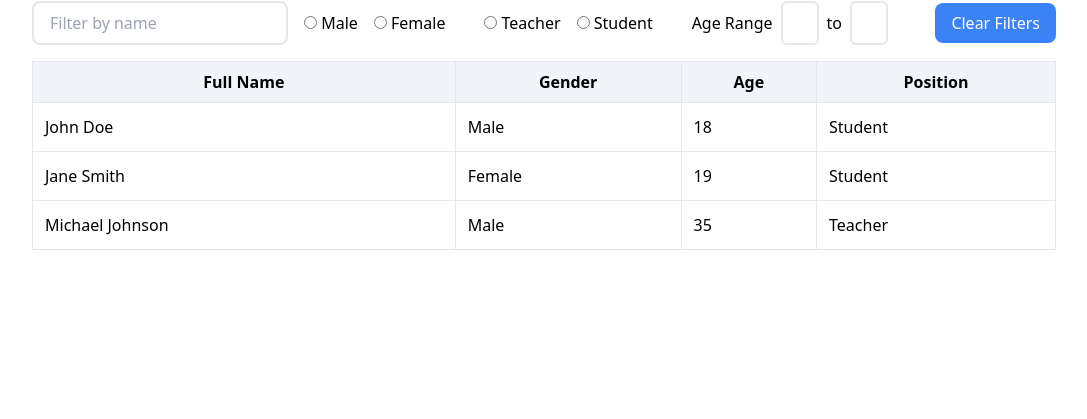
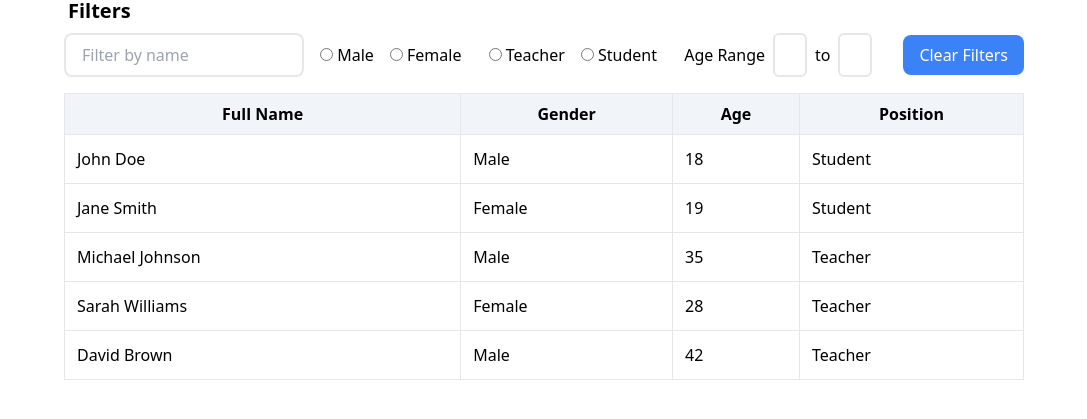
Before and after one commit to danlabrador/univ-data-table, a plain HTML site: page index.html in a window 1280 px wide. Shown: the part 759-1178 px from the top of the page, without its empty margins (96-1183 px from the left). Before the commit the page ends 1073 px from the top, so only its background shows below. Drawn offline with nearby package versions, Linux system fonts and the light colour scheme.

Commit message:
docs: add proper documentation

```diff
--- a/index.html
+++ b/index.html
@@ -8,7 +8,7 @@
     <script type="module" src="./scripts/index.js"></script>
   </head>
   <body>
-    <div class="max-w-screen-lg mx-auto">
+    <div class="max-w-screen-lg mx-auto p-8">
       <h1
         class="title font-black text-6xl text-slate-700 mt-12 mb-6 text-center"
       >
@@ -76,6 +76,8 @@
                 name="age"
                 class="block border-2 w-full p-2 rounded-md"
                 required
+                min="0"
+                max="150"
               />
             </div>
           </div>
--- a/scripts/addEventListeners.js
+++ b/scripts/addEventListeners.js
@@ -1,6 +1,11 @@
 /**
  * Creates a new delegate object, adds it to the delegates array,
  * and renders a new row in the table.
+ *
+ * @module scripts/addEventListeners
+ *
+ * @param {Array} delegates - The array of delegate objects to be filtered.
+ * @param {HTMLTableSectionElement} tableBody - The table body element to append the rows to.
  */
 
 import renderRow from './renderRow.js';
@@ -41,7 +46,6 @@ const addEventListeners = (delegates, tableBody) => {
 
     delegates.push(delegate);
 
-    console.log(delegates);
     renderRow(delegate, row);
     tableBody.appendChild(row);
     form.reset();
--- a/scripts/mock.js
+++ b/scripts/mock.js
@@ -1,3 +1,14 @@
+/**
+ * This file is used to load mock data into the table.
+ *
+ * @module scripts/mock
+ * @requires scripts/renderRow
+ *
+ * @param {Array} delegates - The array of delegate objects to be filtered.
+ * @param {HTMLTableSectionElement} tableBody - The table body element to append the rows to.
+ *
+ */
+
 import renderRow from './renderRow.js';
 
 const MOCK_DATA = [
@@ -25,6 +36,22 @@ const MOCK_DATA = [
     position: 'Teacher',
     fullName: 'Michael Johnson'
   },
+  {
+    firstName: 'Sarah',
+    lastName: 'Williams',
+    gender: 'Female',
+    age: 28,
+    position: 'Teacher',
+    fullName: 'Sarah Williams'
+  },
+  {
+    firstName: 'David',
+    lastName: 'Brown',
+    gender: 'Male',
+    age: 42,
+    position: 'Teacher',
+    fullName: 'David Brown'
+  }
 ];
 
 const loadMock = (delegates, tableBody) => {
```
Also changed, not shown: scripts/filter.js (+11 -1 lines), scripts/index.js (+13 -0 lines), 2 other files.
